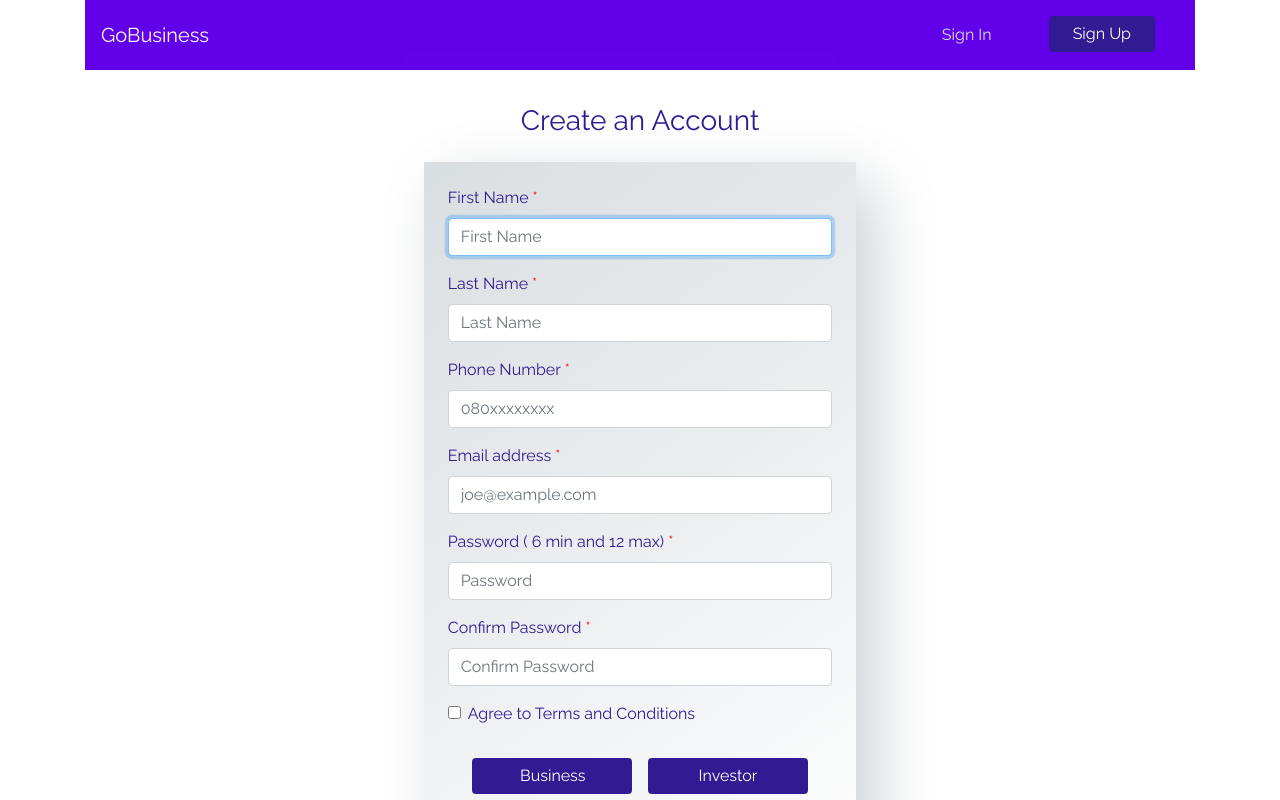
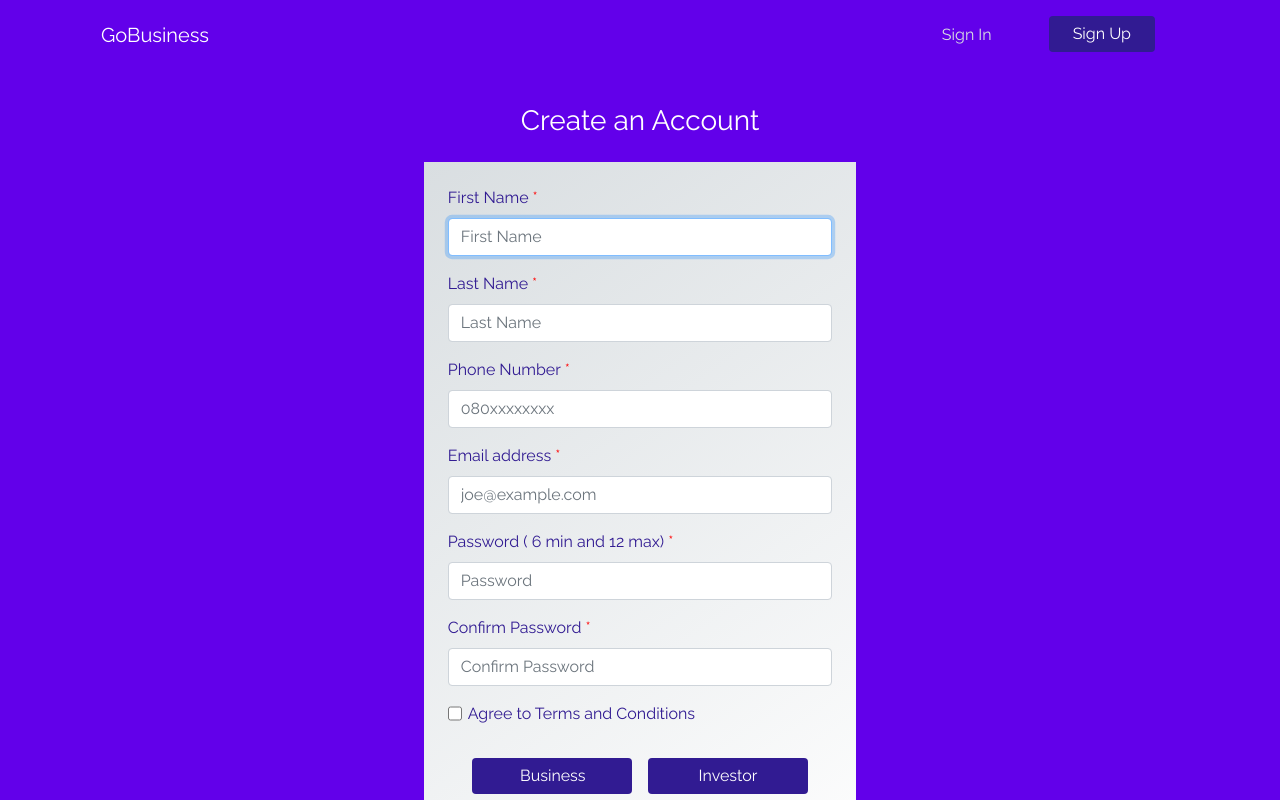
Before and after one commit to BuildForSDG/GoBusiness, a React (Create React App) app in the folder frontend/: page /signup in a window 1280 px wide. Shown: the top 800 px of the page. Built offline with nearby package versions, Linux system fonts and the light colour scheme.

Commit message:
ui updated

```diff
--- a/frontend/src/App.css
+++ b/frontend/src/App.css
@@ -49,15 +49,20 @@ body {
 .signup:hover {
   font-weight: bold !important;
 }
-
+h3{
+  color: #fff;
+}
 .form {
   background: linear-gradient(145deg, #d9dee1, #ffffff);
-  box-shadow:  20px 20px 60px #cdd2d5,
-             -20px -20px 60px #ffffff;
+}
+
+.acct {
+  font-size: 0.9rem;
+  color: #311b92;
 }
 
 p {
-  font-size: 0.9rem
+  color: #fff;
 }
 
 a {
@@ -65,7 +70,7 @@ a {
 }
 
 a:hover {
-  color: black !important;
+  font-weight: bold;
 }
 
 .user {
@@ -83,6 +88,7 @@ a:hover {
   justify-content: center;
   margin: 0 auto;
   text-align: center;
+  color: #fff;
 }
 
 .bg {
@@ -122,4 +128,11 @@ button.navbar-toggler {
   font-family: 'Raleway', sans-serif;
   font-weight: 400;
   color: #311b92;
+  background-color: #6200ea;
 }
+
+.form-check-input {
+  width: 0.9rem;
+  height: 0.9rem;
+
+}
--- a/frontend/src/components/reset.component.js
+++ b/frontend/src/components/reset.component.js
@@ -31,7 +31,7 @@ export default class Reset extends Component{
             <div className="col-sm-12 col-md-6 col-lg-5 mb-3" style={{marginTop: 10}}>
             <h3 className="text-center mb-4">Reset Password</h3>
             <form className="mt-2 form p-4" onSubmit={this.onSubmit}>
-              <p className="text-justify">Enter your email address below and we'll send you a link to reset your password</p>
+              <p className="text-justify acct">Enter your email address below and we'll send you a link to reset your password</p>
               <div className="form-group">
                   <label>Email address<span className="require mx-1">*</span></label>
                   <input className="form-control"
@@ -45,7 +45,7 @@ export default class Reset extends Component{
                 <input type="submit"value="Reset Password" className="btn btn-primary  px-5"/>
               </div>
 
-              <p className="text-center mt-5"><a href="/signin" className="mx-2">Sign In</a>  or  <a href="/signup" className="mx-2">Sign Up</a></p>
+              <p className="text-center mt-5 acct"><a href="/signin" className="mx-2">Sign In</a>  or  <a href="/signup" className="mx-2">Sign Up</a></p>
             </form>
 
         </div>
--- a/frontend/src/components/signin.component.js
+++ b/frontend/src/components/signin.component.js
@@ -64,7 +64,7 @@ export default class SignIn extends Component {
                     <input type="submit"value="Sign In" className="btn btn-primary  px-5"/>
                   </div>
 
-                  <p className="text-center mt-5">Don't have an Account? <a href="/signup">Sign up</a></p>
+                  <p className="text-center mt-5 acct">Don't have an Account? <a href="/signup">Sign up</a></p>
                 </form>
                 <a href="/reset"><p className="text-center my-3">Forgot Your Password?</p></a>
             </div>
--- a/frontend/src/components/signup.component.js
+++ b/frontend/src/components/signup.component.js
@@ -166,7 +166,7 @@ export default class SignUp extends Component {
                       <input type="submit"value="Business" title="Sign up as a Business/SME " className="btn btn-primary m-2 px-5 user"/>
                       <input type="submit"value="Investor" title="Sign up as an Investor" className="btn btn-primary m-2 px-5 user"/>
                     </div>
-                    <p className="text-center mt-5">Already have an Account? <a href="/signin">Sign in</a></p>
+                    <p className="text-center mt-5 acct">Already have an Account? <a href="/signin">Sign in</a></p>
                   </form>
               </div>
             );
```
